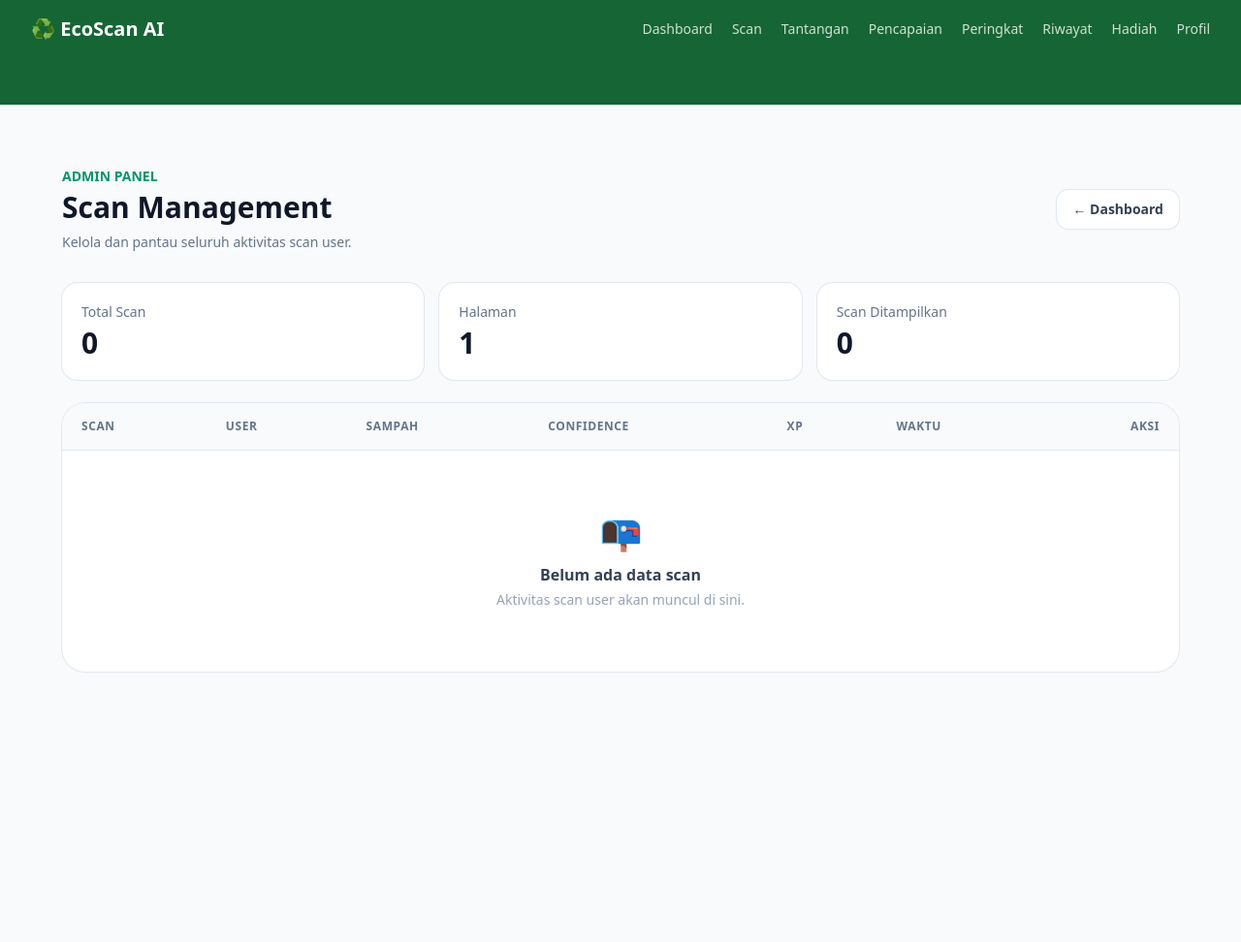
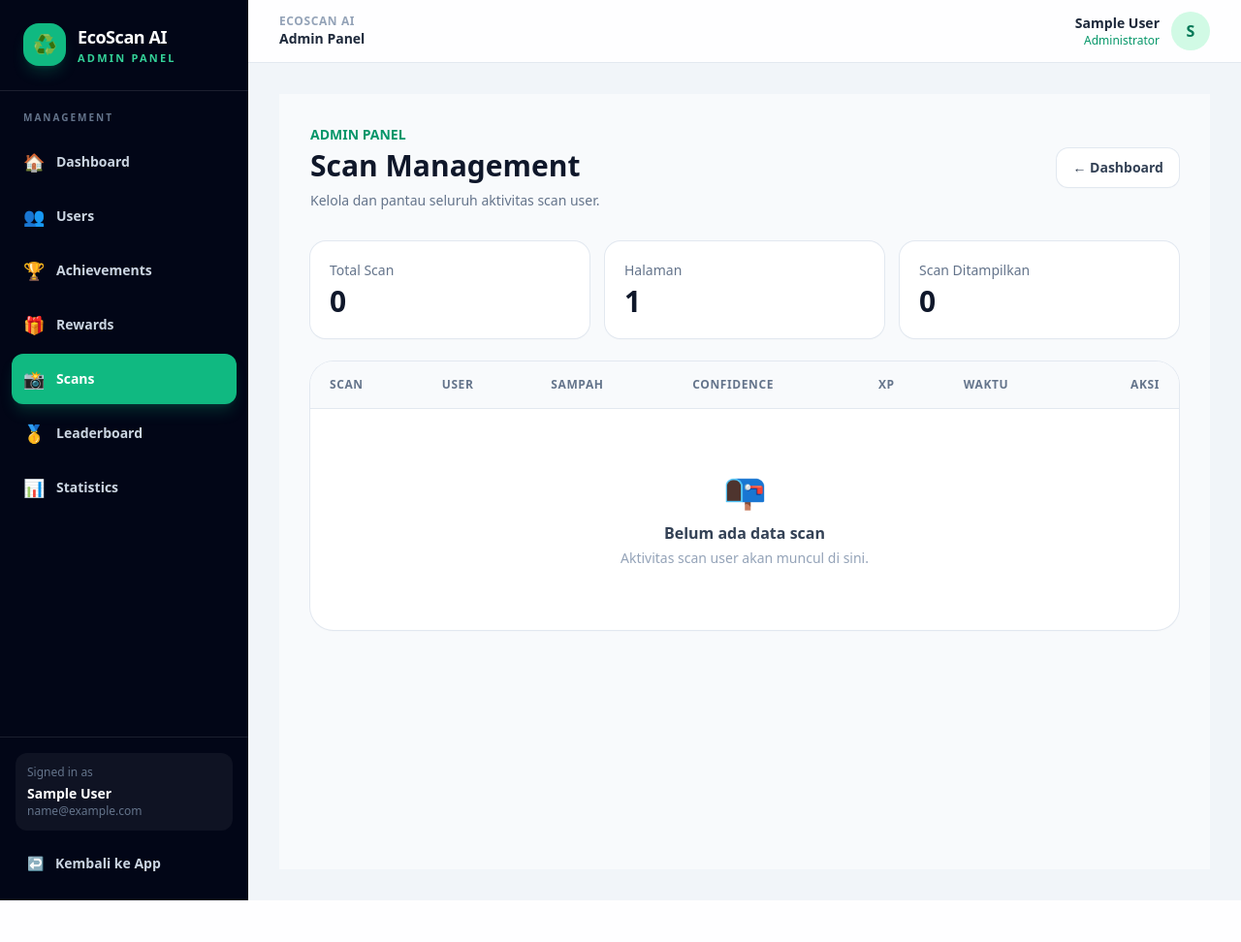
Before and after one commit to Balwe38/Hari_Guru_Project, a Laravel app: page /admin/scans in a window 1280 px wide. Shown: the whole page at 97% size. After the commit the page ends 929 px from the top, so only its background shows below. Run offline with Laravel 12, Linux system fonts and the light colour scheme; the visitor is signed in with stand-in values (Sample User, id 1); data that the repository does not hold is empty; some libraries are stand-ins or nearby versions.

Commit message:
Redesign admin panel layout

```diff
--- a/resources/views/admin/achievements/index.blade.php
+++ b/resources/views/admin/achievements/index.blade.php
@@ -1,4 +1,4 @@
-@extends('layouts.app')
+@extends('layouts.admin')
 
 @section('title', 'Achievement & Quest - EcoScan AI')
 
--- a/resources/views/admin/dashboard.blade.php
+++ b/resources/views/admin/dashboard.blade.php
@@ -1,7 +1,8 @@
 
-@extends('layouts.app')
+@extends('layouts.admin')
 
 @section('title', 'Admin Dashboard - EcoScan AI')
+@section('page_title', 'Dashboard')
 
 @section('content')
 <div class="min-h-screen bg-slate-50 p-6">
--- a/resources/views/admin/leaderboard/index.blade.php
+++ b/resources/views/admin/leaderboard/index.blade.php
@@ -1,5 +1,5 @@
 cat > resources/views/admin/leaderboard/index.blade.php <<'BLADE'
-@extends('layouts.app')
+@extends('layouts.admin')
 
 @section('content')
 <div class="min-h-screen bg-slate-50 py-8">
--- a/resources/views/admin/rewards/index.blade.php
+++ b/resources/views/admin/rewards/index.blade.php
@@ -1,4 +1,4 @@
-@extends('layouts.app')
+@extends('layouts.admin')
 
 @section('title', 'Kelola Rewards - EcoScan AI')
 
--- a/resources/views/admin/scans/index.blade.php
+++ b/resources/views/admin/scans/index.blade.php
@@ -1,4 +1,4 @@
-@extends('layouts.app')
+@extends('layouts.admin')
 
 @section('content')
 <div class="min-h-screen bg-slate-50 py-8">
--- a/resources/views/admin/statistics/index.blade.php
+++ b/resources/views/admin/statistics/index.blade.php
@@ -1,5 +1,5 @@
 
-@extends('layouts.app')
+@extends('layouts.admin')
 
 @section('content')
 <div class="min-h-screen bg-slate-50 py-8">
--- a/resources/views/admin/users/index.blade.php
+++ b/resources/views/admin/users/index.blade.php
@@ -1,4 +1,4 @@
-@extends('layouts.app')
+@extends('layouts.admin')
 
 @section('title', 'Kelola User - EcoScan AI')
 
--- /dev/null
+++ b/resources/views/layouts/admin.blade.php
@@ -0,0 +1,193 @@
+
+<!DOCTYPE html>
+<html lang="id">
+<head>
+    <meta charset="UTF-8">
+    <meta name="viewport" content="width=device-width, initial-scale=1">
+
+    <title>@yield('title', 'Admin Panel - EcoScan AI')</title>
+
+    <script src="https://cdn.tailwindcss.com"></script>
+</head>
+
+<body class="min-h-screen bg-slate-100 text-slate-800">
+
+<div class="min-h-screen lg:flex">
+
+    {{-- SIDEBAR --}}
+    <aside class="w-full shrink-0 bg-slate-950 text-white lg:min-h-screen lg:w-64">
+
+        <div class="flex h-full flex-col">
+
+            {{-- BRAND --}}
+            <div class="border-b border-white/10 px-6 py-6">
+                <a href="{{ route('admin.dashboard') }}"
+                   class="flex items-center gap-3">
+
+                    <div class="flex h-11 w-11 items-center justify-center rounded-2xl bg-emerald-500 text-xl shadow-lg shadow-emerald-500/20">
+                        ♻
+                    </div>
+
+                    <div>
+                        <p class="text-lg font-black tracking-tight">
+                            EcoScan AI
+                        </p>
+
+                        <p class="text-[11px] font-bold uppercase tracking-[0.2em] text-emerald-400">
+                            Admin Panel
+                        </p>
+                    </div>
+                </a>
+            </div>
+
+            {{-- NAVIGATION --}}
+            <nav class="flex-1 px-3 py-5">
+
+                <p class="mb-3 px-3 text-[10px] font-black uppercase tracking-[0.2em] text-slate-500">
+                    Management
+                </p>
+
+                <div class="space-y-1">
+
+                    <a href="{{ route('admin.dashboard') }}"
+                       class="flex items-center gap-3 rounded-xl px-3 py-3 text-sm font-bold transition
+                       {{ request()->routeIs('admin.dashboard')
+                            ? 'bg-emerald-500 text-white shadow-lg shadow-emerald-500/20'
+                            : 'text-slate-300 hover:bg-white/5 hover:text-white' }}">
+                        <span class="text-lg">🏠</span>
+                        Dashboard
+                    </a>
+
+                    <a href="{{ route('admin.users') }}"
+                       class="flex items-center gap-3 rounded-xl px-3 py-3 text-sm font-bold transition
+                       {{ request()->routeIs('admin.users*')
+                            ? 'bg-emerald-500 text-white shadow-lg shadow-emerald-500/20'
+                            : 'text-slate-300 hover:bg-white/5 hover:text-white' }}">
+                        <span class="text-lg">👥</span>
+                        Users
+                    </a>
+
+                    <a href="{{ route('admin.achievements') }}"
+                       class="flex items-center gap-3 rounded-xl px-3 py-3 text-sm font-bold transition
+                       {{ request()->routeIs('admin.achievements*')
+                            ? 'bg-emerald-500 text-white shadow-lg shadow-emerald-500/20'
+                            : 'text-slate-300 hover:bg-white/5 hover:text-white' }}">
+                        <span class="text-lg">🏆</span>
+                        Achievements
+                    </a>
+
+                    <a href="{{ route('admin.rewards') }}"
+                       class="flex items-center gap-3 rounded-xl px-3 py-3 text-sm font-bold transition
+                       {{ request()->routeIs('admin.rewards*')
+                            ? 'bg-emerald-500 text-white shadow-lg shadow-emerald-500/20'
+                            : 'text-slate-300 hover:bg-white/5 hover:text-white' }}">
+                        <span class="text-lg">🎁</span>
+                        Rewards
+                    </a>
+
+                    <a href="{{ route('admin.scans') }}"
+                       class="flex items-center gap-3 rounded-xl px-3 py-3 text-sm font-bold transition
+                       {{ request()->routeIs('admin.scans*')
+                            ? 'bg-emerald-500 text-white shadow-lg shadow-emerald-500/20'
+                            : 'text-slate-300 hover:bg-white/5 hover:text-white' }}">
+                        <span class="text-lg">📸</span>
+                        Scans
+                    </a>
+
+                    <a href="{{ route('admin.leaderboard') }}"
+                       class="flex items-center gap-3 rounded-xl px-3 py-3 text-sm font-bold transition
+                       {{ request()->routeIs('admin.leaderboard*')
+                            ? 'bg-emerald-500 text-white shadow-lg shadow-emerald-500/20'
+                            : 'text-slate-300 hover:bg-white/5 hover:text-white' }}">
+                        <span class="text-lg">🥇</span>
+                        Leaderboard
+                    </a>
+
+                    <a href="{{ route('admin.statistics') }}"
+                       class="flex items-center gap-3 rounded-xl px-3 py-3 text-sm font-bold transition
+                       {{ request()->routeIs('admin.statistics*')
+                            ? 'bg-emerald-500 text-white shadow-lg shadow-emerald-500/20'
+                            : 'text-slate-300 hover:bg-white/5 hover:text-white' }}">
+                        <span class="text-lg">📊</span>
+                        Statistics
+                    </a>
+
+                </div>
+
+            </nav>
+
+            {{-- BOTTOM --}}
+            <div class="border-t border-white/10 p-4">
+
+                <div class="mb-3 rounded-xl bg-white/5 px-3 py-3">
+                    <p class="text-xs text-slate-500">
+                        Signed in as
+                    </p>
+
+                    <p class="mt-1 truncate text-sm font-bold text-white">
+                        {{ auth()->user()->name }}
+                    </p>
+
+                    <p class="truncate text-xs text-slate-500">
+                        {{ auth()->user()->email }}
+                    </p>
+                </div>
+
+                <a href="{{ route('dashboard') }}"
+                   class="flex items-center gap-3 rounded-xl px-3 py-3 text-sm font-bold text-slate-300 transition hover:bg-white/5 hover:text-white">
+                    <span>↩</span>
+                    Kembali ke App
+                </a>
+
+            </div>
+
+        </div>
+    </aside>
+
+    {{-- MAIN --}}
+    <div class="min-w-0 flex-1">
+
+        {{-- TOP BAR --}}
+        <header class="sticky top-0 z-20 border-b border-slate-200 bg-white/90 backdrop-blur">
+            <div class="flex h-16 items-center justify-between px-5 sm:px-8">
+
+                <div>
+                    <p class="text-xs font-bold uppercase tracking-wider text-slate-400">
+                        EcoScan AI
+                    </p>
+
+                    <p class="text-sm font-black text-slate-800">
+                        @yield('page_title', 'Admin Panel')
+                    </p>
+                </div>
+
+                <div class="flex items-center gap-3">
+                    <div class="hidden text-right sm:block">
+                        <p class="text-sm font-bold text-slate-800">
+                            {{ auth()->user()->name }}
+                        </p>
+
+                        <p class="text-xs text-emerald-600">
+                            Administrator
+                        </p>
+                    </div>
+
+                    <div class="flex h-10 w-10 items-center justify-center rounded-full bg-emerald-100 font-black text-emerald-700">
+                        {{ strtoupper(substr(auth()->user()->name, 0, 1)) }}
+                    </div>
+                </div>
+
+            </div>
+        </header>
+
+        {{-- CONTENT --}}
+        <main class="p-5 sm:p-8">
+            @yield('content')
+        </main>
+
+    </div>
+
+</div>
+
+</body>
+</html>
```
